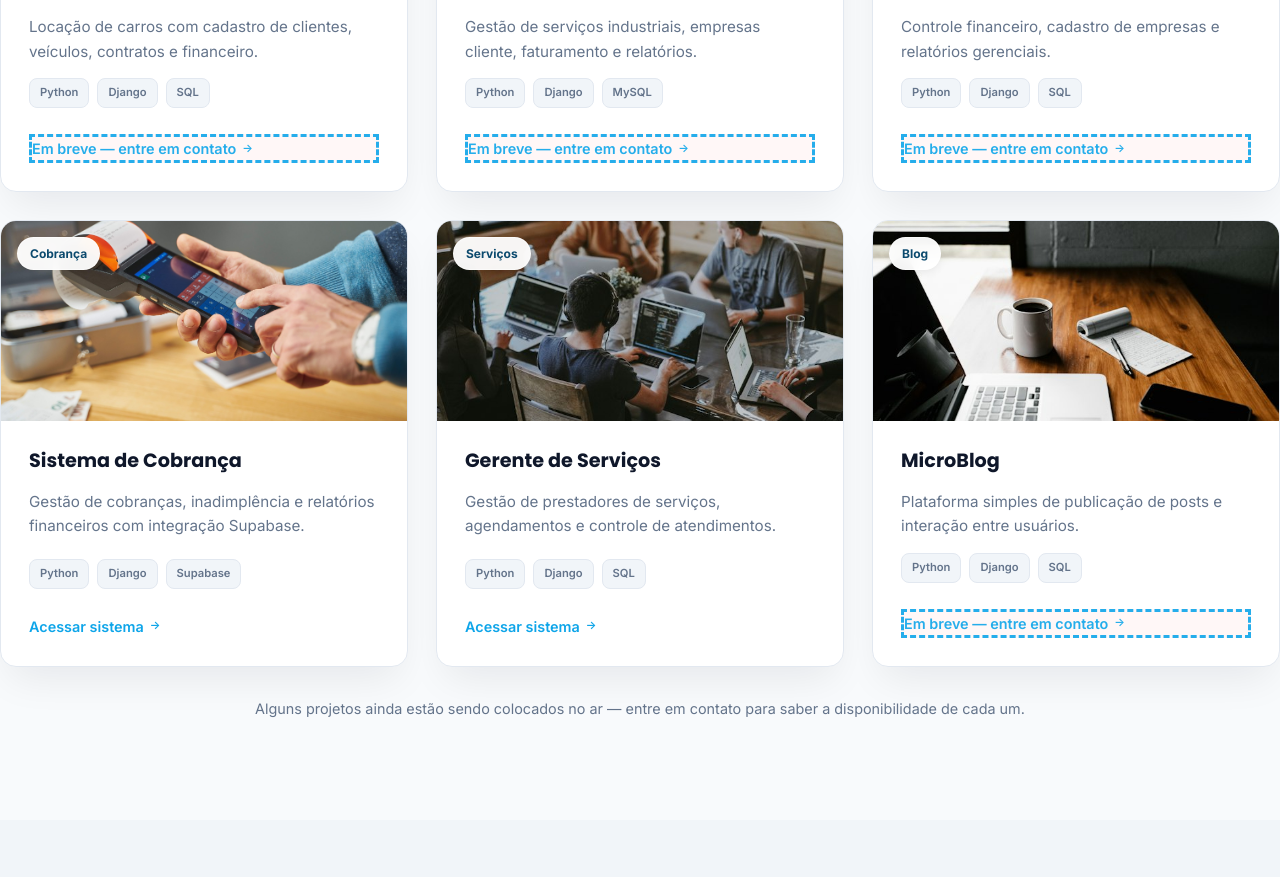
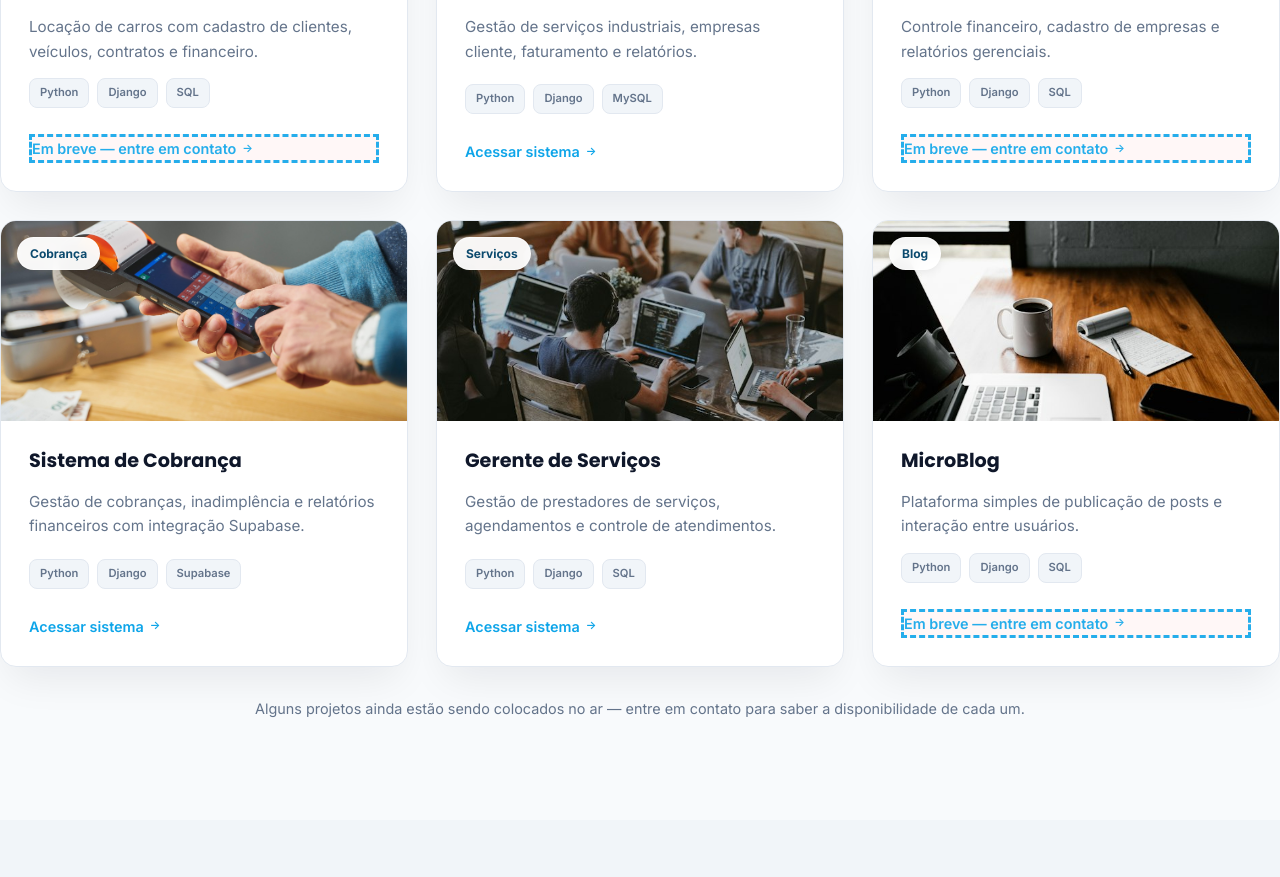
Before and after one commit to Ivanildo-Lab/ivcsofthouse-projetos, a plain HTML site: page index.html in a window 1280 px wide. Shown: the part 2184-3061 px from the top of the page. Drawn offline with Linux system fonts and the light colour scheme.

Commit message:
fix: atualiza link Metalurgia/Serviços para gservicos.ivcsofthouse.com.br

```diff
--- a/index.html
+++ b/index.html
@@ -403,7 +403,7 @@
           <h3>Metalurgia / Serviços</h3>
           <p>Gestão de serviços industriais, empresas cliente, faturamento e relatórios.</p>
           <div class="tech"><span>Python</span><span>Django</span><span>MySQL</span></div>
-          <a href="#" class="link coming-soon" onclick="showComingSoon(event)">Em breve — entre em contato</a>
+          <a href="https://gservicos.ivcsofthouse.com.br" class="link">Acessar sistema</a>
         </div>
       </article>
       <article class="project-card">
```
